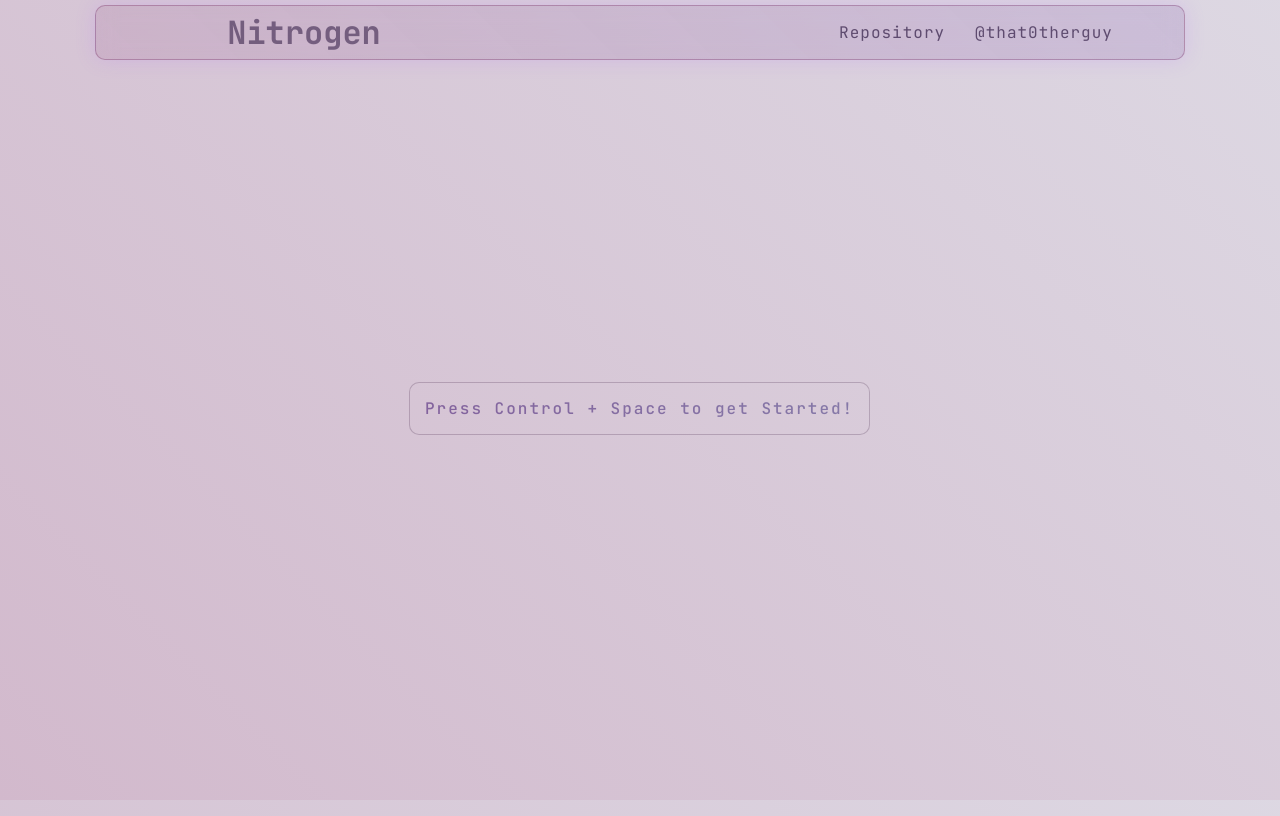
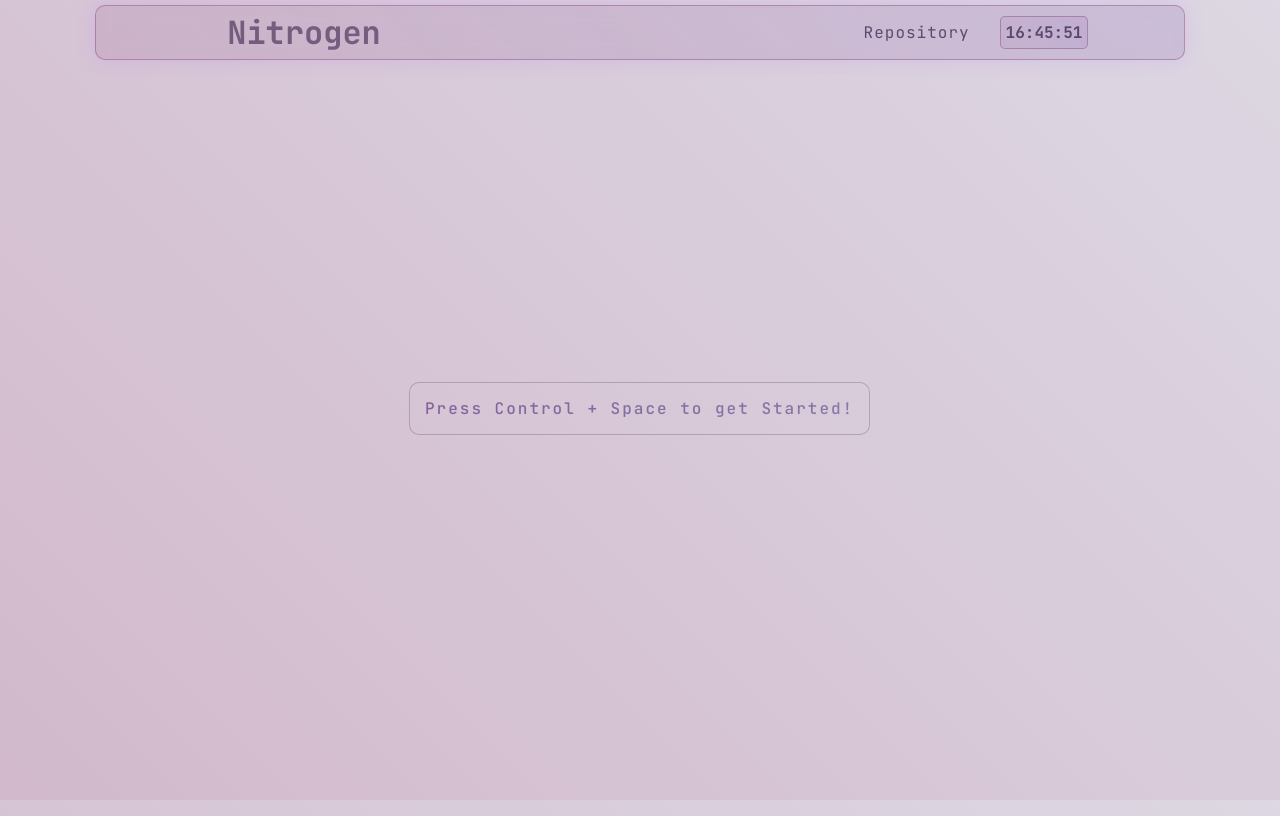
Before and after one commit to that0therGuy/Nitrogen, a website built with Vite: page index.js.html in a window 1280 px wide. Built offline with nearby package versions, Linux system fonts and the light colour scheme; what @editorjs/editorjs would draw is missing.

Commit message:
added time

```diff
--- a/index.js.html
+++ b/index.js.html
@@ -14,7 +14,7 @@
 
     <div class="links">
         <a>Repository</a>
-        <a>@that0therguy</a>
+        <p class="time"></p>
     </div>
 
 </div>
@@ -200,12 +200,26 @@
         outline: none;
 
     }
+    .time{
+        margin:0;
+        font-weight:bold;
+        border: 1px solid rgba(106, 23, 87,.3);
+        border-radius: 5px;
+        padding:5px;
+        background: linear-gradient(45deg, rgba(110, 14, 88, 0.05) 0%, rgba(103, 50, 161, 0.1) 100%);
+
+    }
 
 
 
 </style>
 
 <script>
+    setInterval(time,100)
+    function time(){
+        let d= new Date();
+        document.querySelector('.time').innerHTML= d.getHours()+':'+d.getMinutes()+':'+d.getSeconds();
+    }
     let x= 0
     let img_n=0
     let currentblock='';
```
